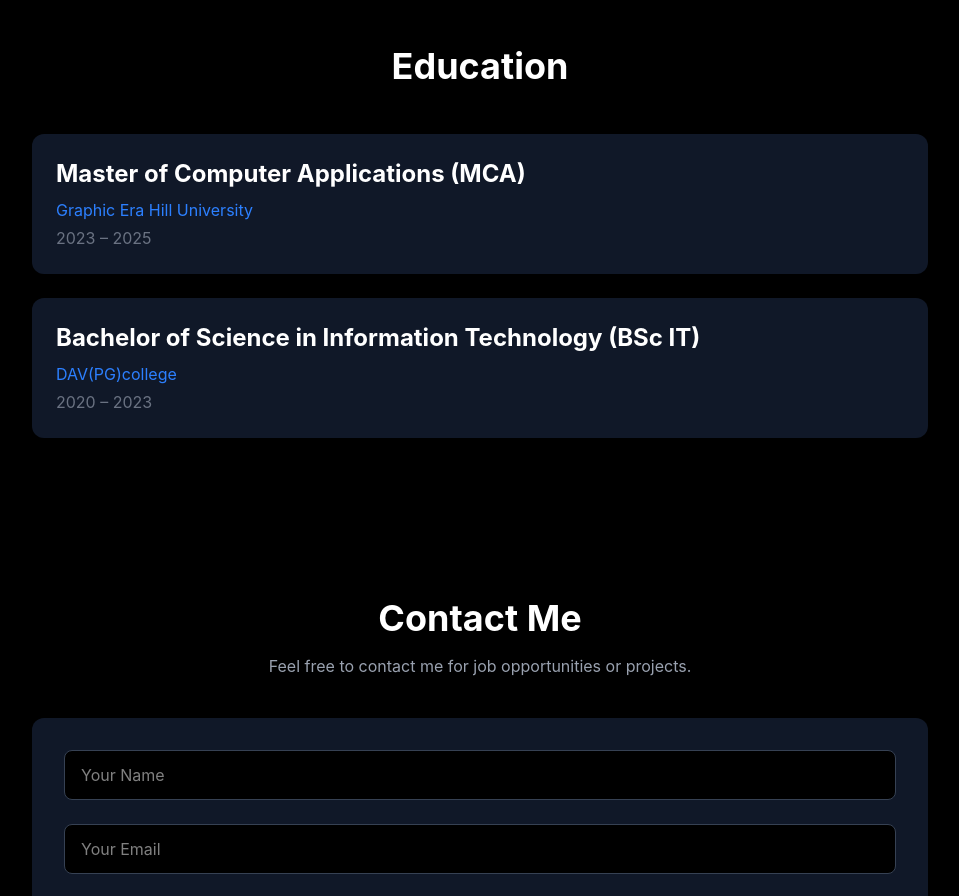
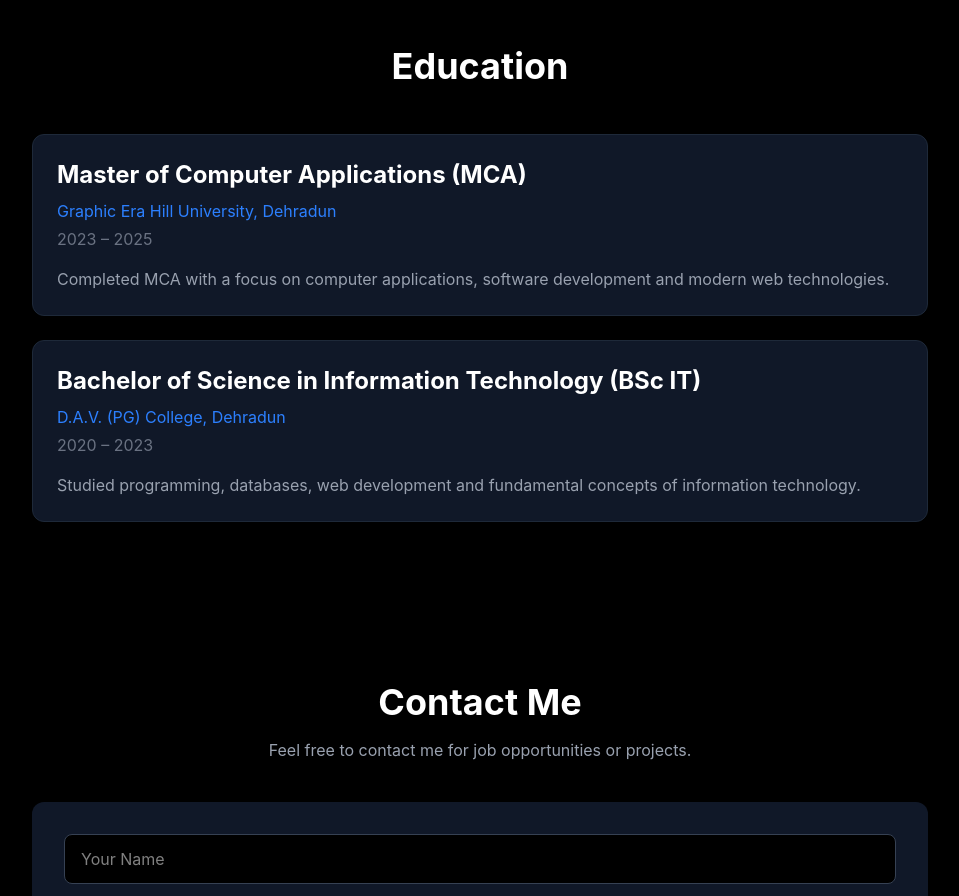
Before and after one commit to Nex-Summet/my-portfolio, a React (Vite) app: page / in a window 1280 px wide. Shown: the part 3560-4456 px from the top of the page, without its empty margins (160-1119 px from the left). Built offline with nearby package versions, Linux system fonts and the light colour scheme.

Commit message:
Update education section

```diff
--- a/src/components/Education.jsx
+++ b/src/components/Education.jsx
@@ -1,41 +1,56 @@
 function Education() {
   return (
     <section id="education" className="px-6 py-20">
-      {/* max-w = content ki maximum width, mx-auto = center */}
       <div className="max-w-4xl mx-auto">
 
+        {/* Section heading */}
         <h2 className="text-4xl font-bold text-center mb-12">
           Education
         </h2>
 
-        {/* Education card */}
-        <div className="bg-gray-900 p-6 rounded-xl mb-6">
+        {/* MCA */}
+        <div className="bg-gray-900 p-6 rounded-xl mb-6 border border-gray-800 hover:-translate-y-1 transition">
+
           <h3 className="text-2xl font-bold">
             Master of Computer Applications (MCA)
           </h3>
 
           <p className="text-blue-500 mt-2">
-            Graphic Era Hill University
+            Graphic Era Hill University, Dehradun
           </p>
 
           <p className="text-gray-500 mt-1">
             2023 – 2025
           </p>
+
+          <p className="text-gray-400 mt-4">
+            Completed MCA with a focus on computer applications,
+            software development and modern web technologies.
+          </p>
+
         </div>
 
-        {/* Second education card */}
-        <div className="bg-gray-900 p-6 rounded-xl">
+
+        {/* BSc IT */}
+        <div className="bg-gray-900 p-6 rounded-xl border border-gray-800 hover:-translate-y-1 transition">
+
           <h3 className="text-2xl font-bold">
             Bachelor of Science in Information Technology (BSc IT)
           </h3>
 
           <p className="text-blue-500 mt-2">
-            DAV(PG)college
+            D.A.V. (PG) College, Dehradun
           </p>
 
           <p className="text-gray-500 mt-1">
             2020 – 2023
           </p>
+
+          <p className="text-gray-400 mt-4">
+            Studied programming, databases, web development and
+            fundamental concepts of information technology.
+          </p>
+
         </div>
 
       </div>
```
